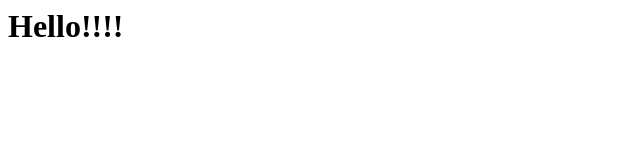
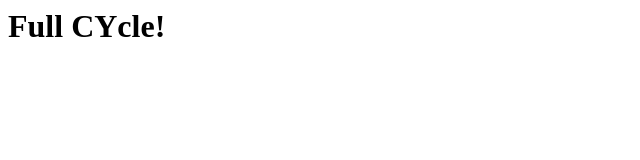
Before and after one commit to rogeriocassares/fullcycle-codereview, a plain HTML site: page index.html in a window 1280 px wide. Shown: the whole page, without its empty margins (0-640 px from the left). Drawn offline with Linux system fonts and the light colour scheme.

Commit message:
Add index

```diff
--- a/index.html
+++ b/index.html
@@ -1 +1 @@
-<h1>Hello!!!!</h1>
+<h1>Full CYcle!</h1>
```
